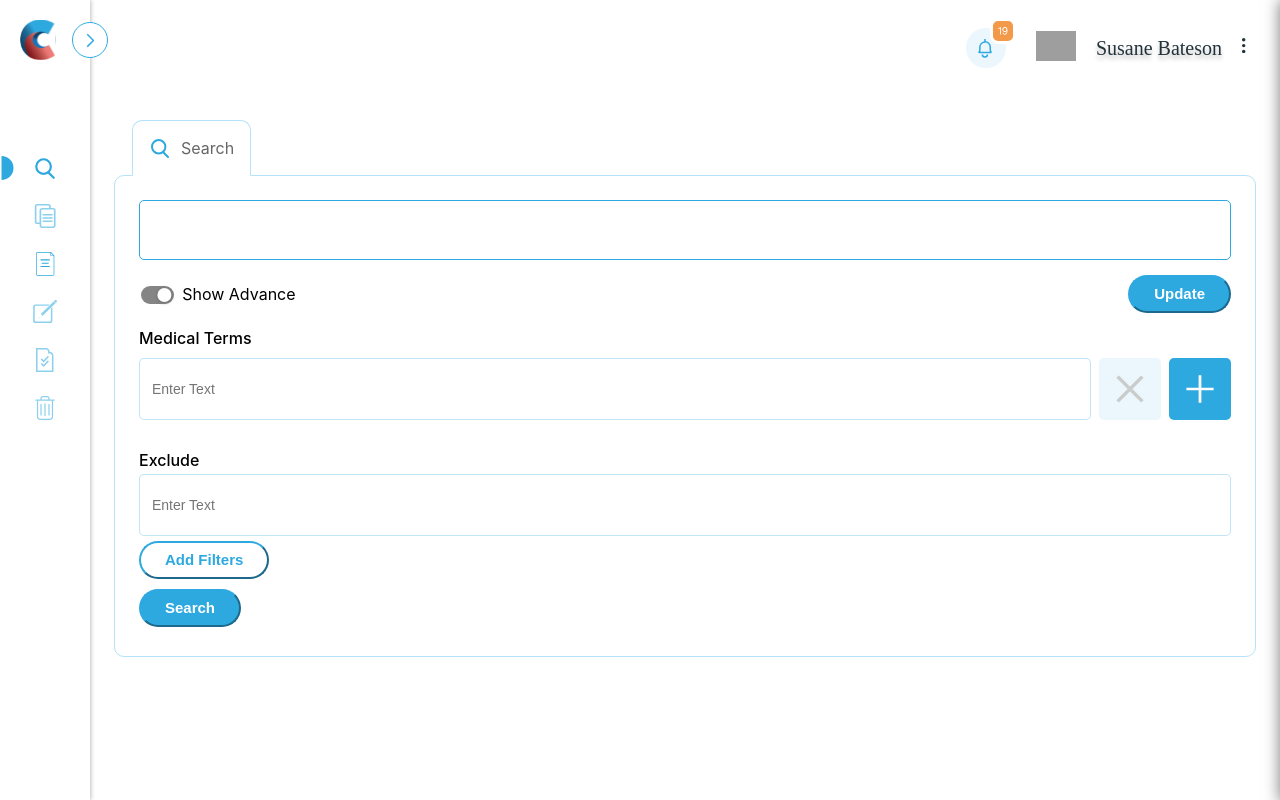
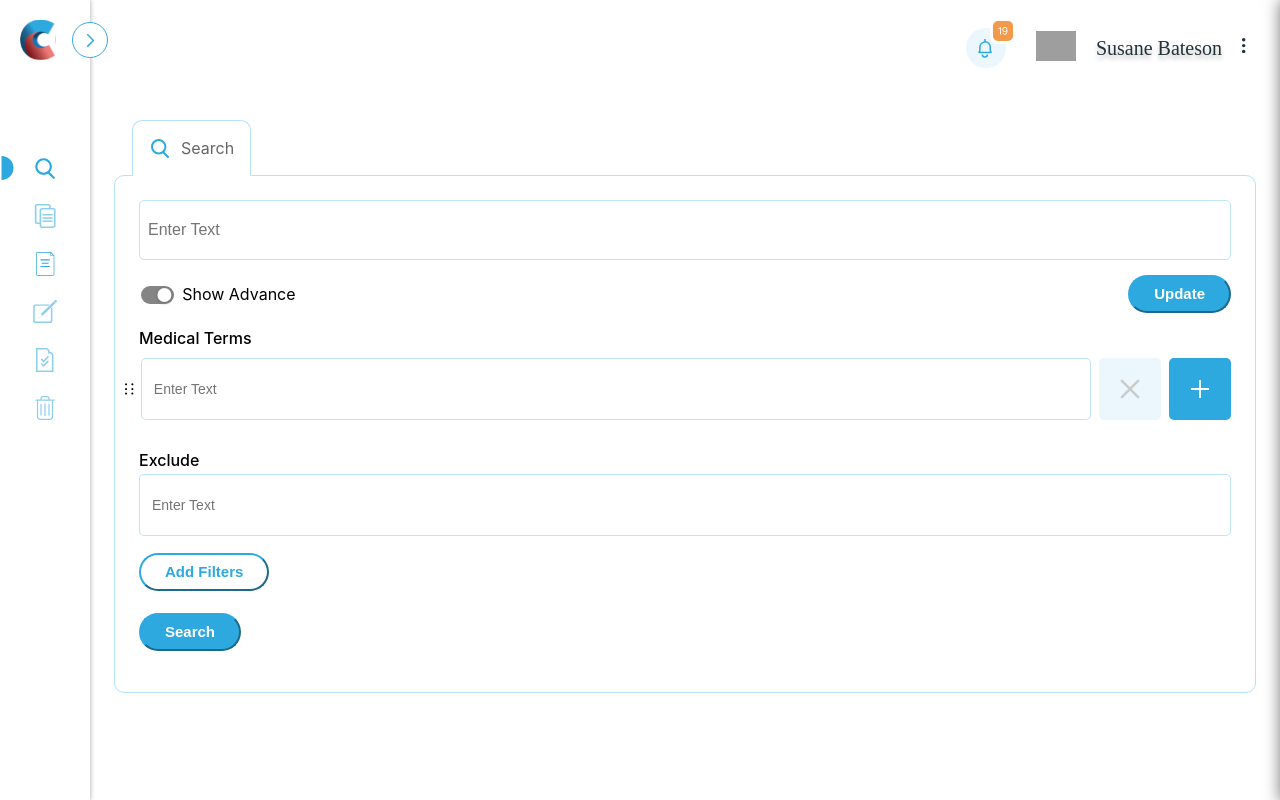
Before and after one commit to ardeezstyle/react-search-builder, a React (Create React App) app in the folder search-example/: page / in a window 1280 px wide. Built offline with nearby package versions, Linux system fonts and the light colour scheme; grey boxes are pictures that could not be loaded.

Commit message:
new changes

```diff
--- a/search-example/src/Autosuggest/Autosuggest.tsx
+++ b/search-example/src/Autosuggest/Autosuggest.tsx
@@ -53,7 +53,12 @@ class Autosuggest extends React.Component<any, any>  {
     }
   }
 
-
+  onControlFocus = () => {
+    this.props.onFocus(true);
+  }
+  onControlBlur = () => {
+    this.props.onFocus(false);
+  }
 
   getSuggestions() {
     return <ul>
@@ -69,7 +74,9 @@ class Autosuggest extends React.Component<any, any>  {
           value={this.state.value}
           onChange={this.onChange}
           onKeyUp={this.onKeyUp}
-          onKeyDown={this.onKeyDown} />
+          onKeyDown={this.onKeyDown}
+          onBlur={this.onControlBlur}
+          onFocus={this.onControlFocus} />
         {this.state.value.length > 0 && this.state.suggestions.length > 0 ? this.getSuggestions() : null}
       </div>
     );
--- a/search-example/src/Builder/Builder.css
+++ b/search-example/src/Builder/Builder.css
@@ -4,6 +4,12 @@
 
 .row {
   display: flex;
+}
+.row:before {
+  content: ":::";
+  transform: rotate(90deg);
+  margin: 20px 4px 20px -16px;
+  cursor: pointer;
 }
 
 .flexbox {
@@ -24,6 +30,9 @@
   box-sizing: border-box;
   border-radius: 5px;
   min-height: 62px;
+}
+.conditions.focus {
+  border-color: #2DA9E0;
 }
 
 .condition {
@@ -149,14 +158,14 @@
 }
 
 .button-remove img {
-  width: 28px;
+  width: 20px;
 }
 .button-add img {
-  width: 30px;
+  width: 20px;
 }
 
 .editor {
-  border: 1px solid #2DA9E0;
+  border: 1px solid #C0E5F6;
   background: #fff;
   min-height: 60px;
   display: block;
@@ -167,6 +176,9 @@
   box-sizing: border-box;
   outline: none;
   border-radius: 5px;
+}
+.editor:focus {
+  border-color: #2DA9E0;
 }
 .editor.error {
   border-color: red;
@@ -190,6 +202,9 @@
   border-radius: 5px;
 }
 
+.Actions {
+  margin: 12px 0;
+}
 button.primary,
 button.secondary {
   padding: 8px 24px;
--- a/search-example/src/Builder/Builder.tsx
+++ b/search-example/src/Builder/Builder.tsx
@@ -19,16 +19,18 @@ interface ICondition {
   id: number;
   operator?: string;
   operand: ICondition[];
+  focus?: boolean
 }
 
 interface IState {
   conditions: ICondition[];
-  expression?: '';
+  expression?: string;
   valid: boolean;
   showAdvance?: boolean;
   conds?: any[];
   showSlider?: boolean;
   excludeConditions?: any[];
+  excludeControlFocus?: any
 }
 
 class Builder extends React.Component<any, IState> {
@@ -552,6 +554,17 @@ class Builder extends React.Component<any, IState> {
     }
   }
 
+  handleControlFocus = (bool: boolean = false, id: number) => {
+    const idx = this.getIdx(id);
+    const prevState: any = { ...this.state };
+    prevState.conditions[idx].focus = bool;
+    this.setState(prevState);
+  }
+
+  handleExcludeControlFocus = (bool: boolean = false) => {
+    this.setState({...this.state, excludeControlFocus: bool});
+  }
+
   closeSlider = () => {
     this.setState({ ...this.state, showSlider: false});
   }
@@ -561,7 +574,11 @@ class Builder extends React.Component<any, IState> {
     return (
       <div>
         {this.state.showSlider ? <Slider status="open" closed={this.closeSlider}/> : <Slider status="close" />}
-        <textarea className={this.state.valid ? "editor" : "editor error"} value={this.state.expression} onChange={this.onExpressionChanged} />
+        <input
+          className={this.state.valid ? "editor" : "editor error"}
+          value={this.state.expression}
+          placeholder="Enter Text"
+          onChange={this.onExpressionChanged} />
         <div className="flexbox">
           <div className="flexbox">
             <div className="button-switch">
@@ -576,11 +593,12 @@ class Builder extends React.Component<any, IState> {
           <React.Fragment>
             <div className="heading">Medical Terms</div>
             <div className="condition-group">
+
               {this.state.conditions.map((c: any) => (
             <div key={c.id} className="row-wrapper">
               {this.getOperator(c)}
               <div className="row">
-                <div className="conditions">
+                <div className={c.focus? "conditions focus" : "conditions"}>
                   {c.operand.map((cn: any, idx: any) => (
                     <React.Fragment key={Math.random()}>
                       {this.getConditionOperator(cn, c.id, idx)}
@@ -596,7 +614,10 @@ class Builder extends React.Component<any, IState> {
                       </div>
                     </React.Fragment>
                   ))}
-                  <Autosuggest data={DATA} onReceived={(data: string) => this.handleSuggestion(data, c.id)} />
+                  <Autosuggest
+                    data={DATA}
+                    onFocus={(data: any) => this.handleControlFocus(data, c.id)}
+                    onReceived={(data: string) => this.handleSuggestion(data, c.id)} />
                 </div>
                 {this.isLastElement(c) ? <React.Fragment>
                   <button className="button-remove" onClick={() => this.removeConditionHandler(c.id)}><img src={Images.remove} alt="remove" /></button>
@@ -605,19 +626,24 @@ class Builder extends React.Component<any, IState> {
               </div>
             </div>
           ))}
+
             </div>
             <div className="heading">Exclude</div>
-            <div className="conditions">
+            <div className={this.state.excludeControlFocus? "conditions focus" : "conditions"}>
               {this.handleExcludeConditions()}
-              <Autosuggest data={DATA} onReceived={(data: string) => this.handleExcludeSuggestion(data)} />
+              <Autosuggest
+                data={DATA}
+                onFocus={(data: any) => this.handleExcludeControlFocus(data)}
+                onReceived={(data: string) => this.handleExcludeSuggestion(data)} />
             </div>
-
-            <button className="secondary">Add Filters</button>
+            <div className="Actions">
+              <button className="secondary">Add Filters</button>
+            </div>
           </React.Fragment>
           : null
         }
 
-        <div>
+        <div className="Actions">
           <button className="primary" onClick={() => this.onSearch()}>Search</button>
         </div>
       </div>
```
